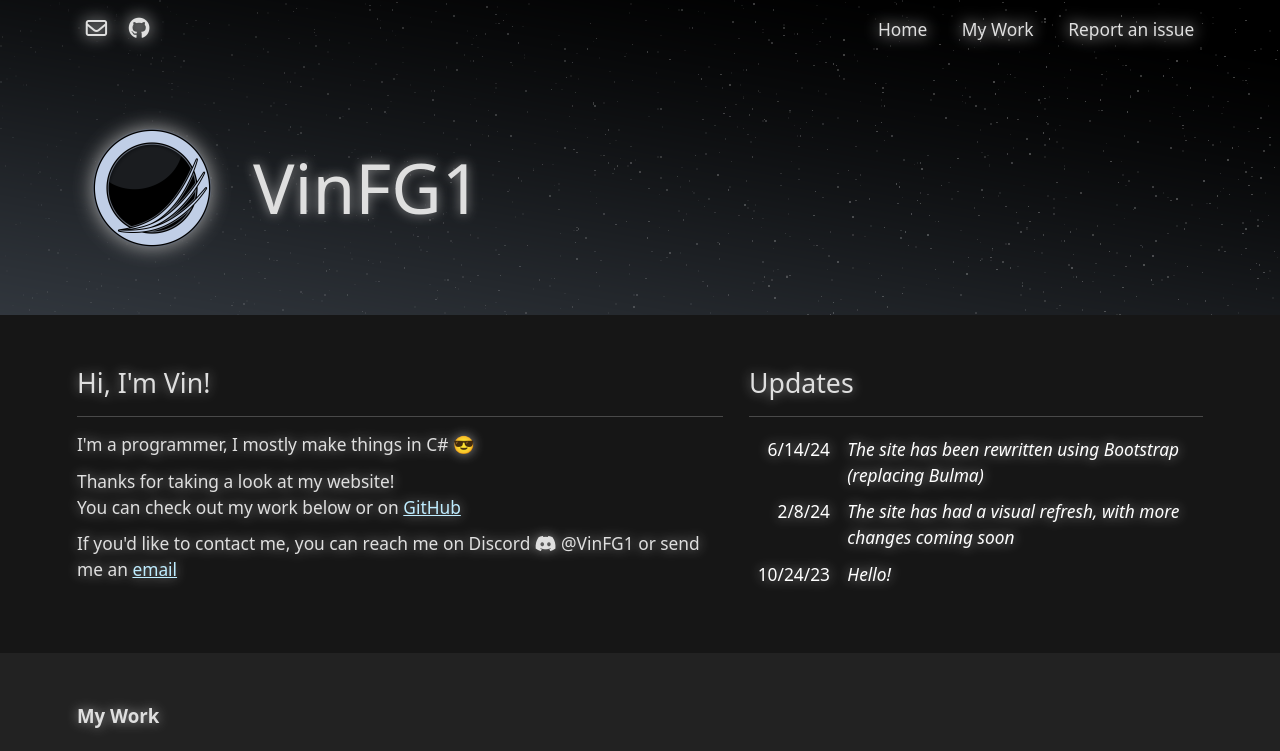
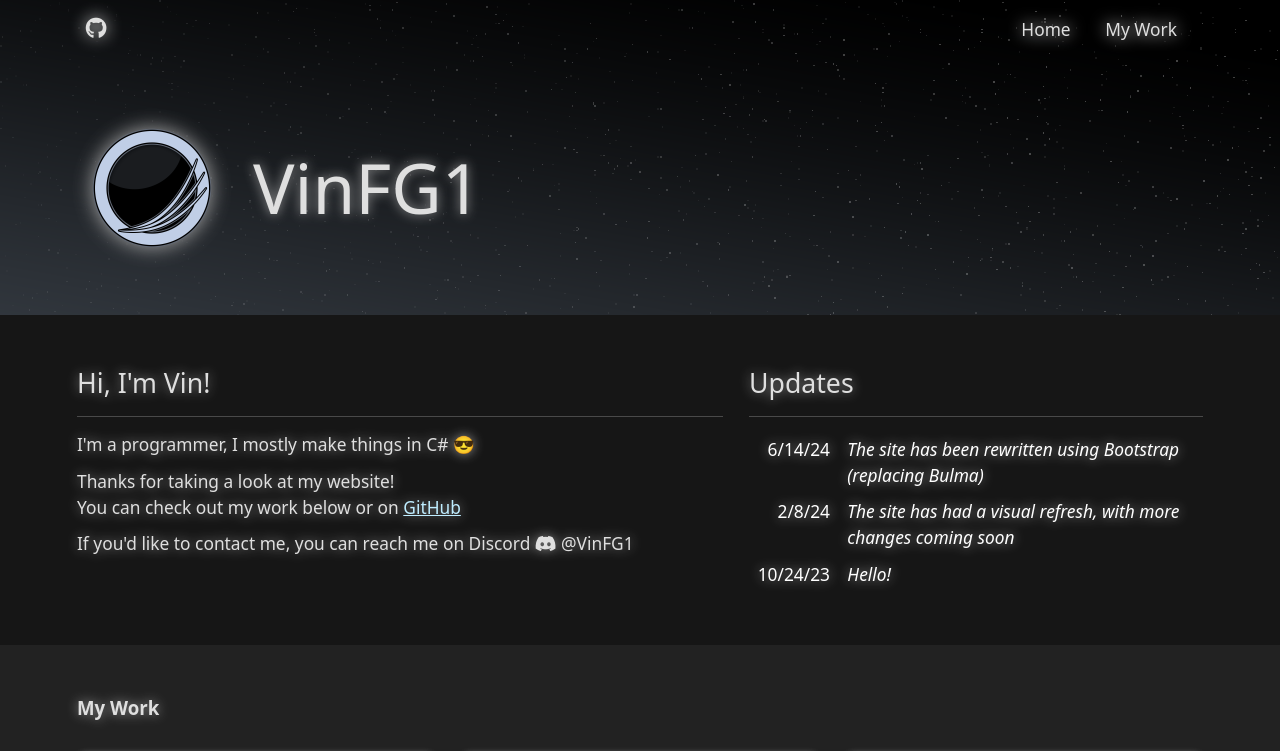
Before and after one commit to VinFG2/VinFG1.com-Bootstrap, a plain HTML site: page index.html in a window 1280 px wide. Shown: the top 751 px of the page. Drawn offline with nearby package versions, Linux system fonts and the light colour scheme.

Commit message:
Remove email links until new address is set up

```diff
--- a/index.html
+++ b/index.html
@@ -34,11 +34,11 @@
 		<div class="container">
 			<ul class="navbar-nav d-flex flex-row">
 				<!-- Icons -->
-				<li class="nav-item nav-glow me-lg-1 me-md-1 me-3">
-					<a class="nav-link" href="mailto:vinfg1@gmail.com">
+				<!-- <li class="nav-item nav-glow me-lg-1 me-md-1 me-3">
+					<a class="nav-link" href="mailto:#">
 						<i class="fa fa-envelope-o"></i>
 					</a>
-				</li>
+				</li> -->
 				<li class="nav-item nav-glow me-lg-1 me-md-1 me-3">
 					<a class="nav-link" href="http://github.com/VinFG2">
 						<i class="fa fa-github"></i>
@@ -57,11 +57,11 @@
 					<li class="nav-item nav-glow me-3">
 						<a href="#showcase" class="nav-link">My Work</a>
 					</li>
-					<li class="nav-item nav-glow" target="_blank">
-						<a class="nav-link" href="mailto:vinfg1+issues@gmail.com
+					<!-- <li class="nav-item nav-glow" target="_blank">
+						<a class="nav-link" href="mailto:###
 						?subject=Website Issue
 						&body=Hi, there's a problem with your website: ">Report an issue</a>
-					</li>
+					</li> -->
 				</ul>
 			</div>
 		</div>
@@ -91,8 +91,8 @@
 						You can check out my work below or on
 						<a href="https://github.com/vinfg2">GitHub</a>
 					</p>
-					<p>If you'd like to contact me, you can reach me on Discord <i class="fa-brands fa-discord"></i>
-						@VinFG1 or send me an <a href="mailto:vinfg1@gmail.com">email</a>
+					<p>If you'd like to contact me, you can reach me on Discord <i class="fa-brands fa-discord"></i> @VinFG1
+						<!--  or send me an <a href="mailto:#">email</a> -->
 				</div>
 				<div class="col">
 					<p class="display-6">Updates</p>
```
